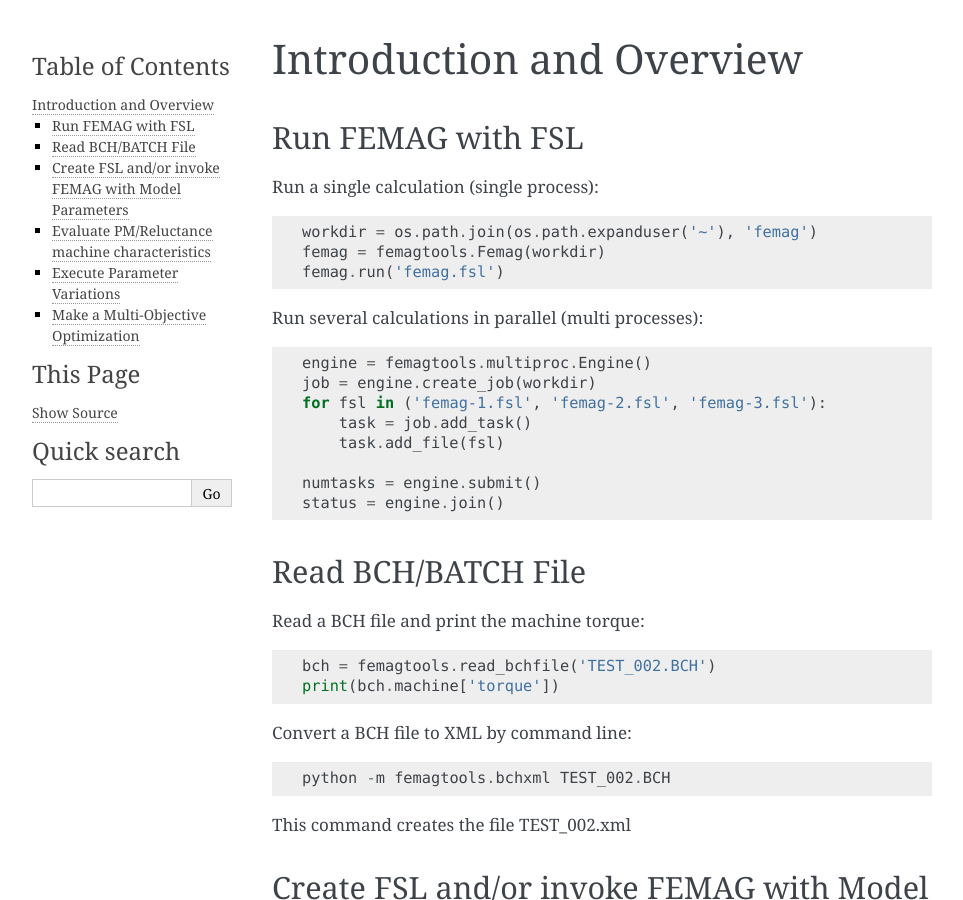
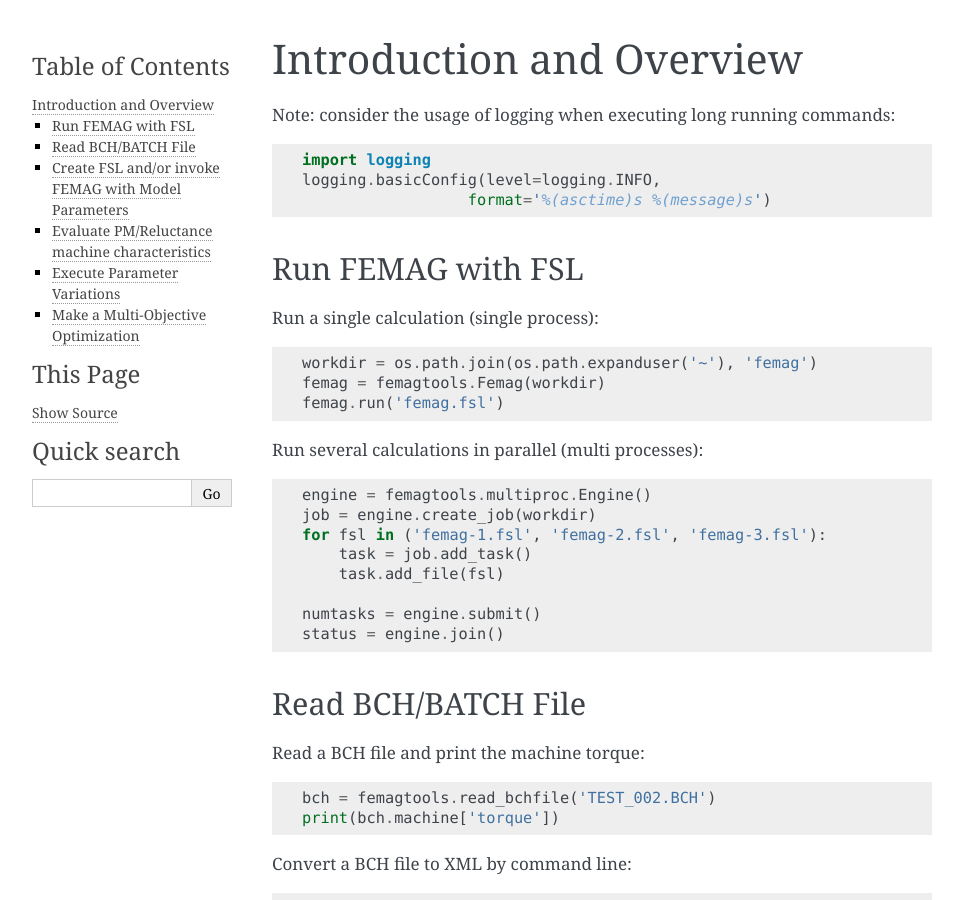
Before and after one commit to SEMAFORInformatik/femagtools, a Sphinx documentation site: the page built from docs/intro.rst, in a window 1280 px wide and 900 px high. Shown: the whole window, without its empty margins (148-1111 px from the left). Built offline with Sphinx 7.4.7, drawn with Linux system fonts in a browser that asks for light colours.

Commit message:
added logging comment

```diff
--- a/docs/intro.rst
+++ b/docs/intro.rst
@@ -1,5 +1,10 @@
 Introduction and Overview
 *************************
+Note: consider the usage of logging when executing long running commands::
+
+  import logging
+  logging.basicConfig(level=logging.INFO,
+                    format='%(asctime)s %(message)s')
 
 Run FEMAG with FSL
 ++++++++++++++++++
```
